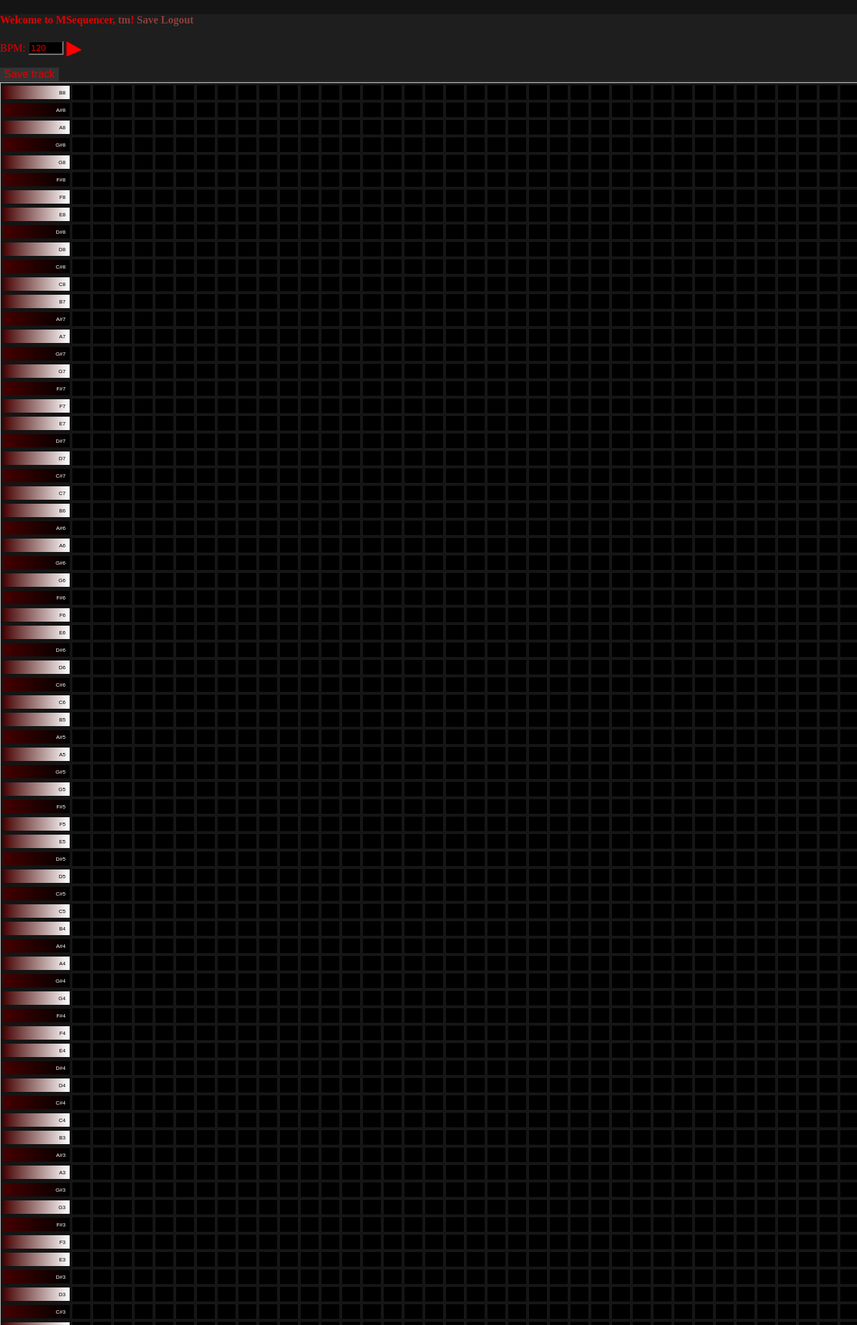
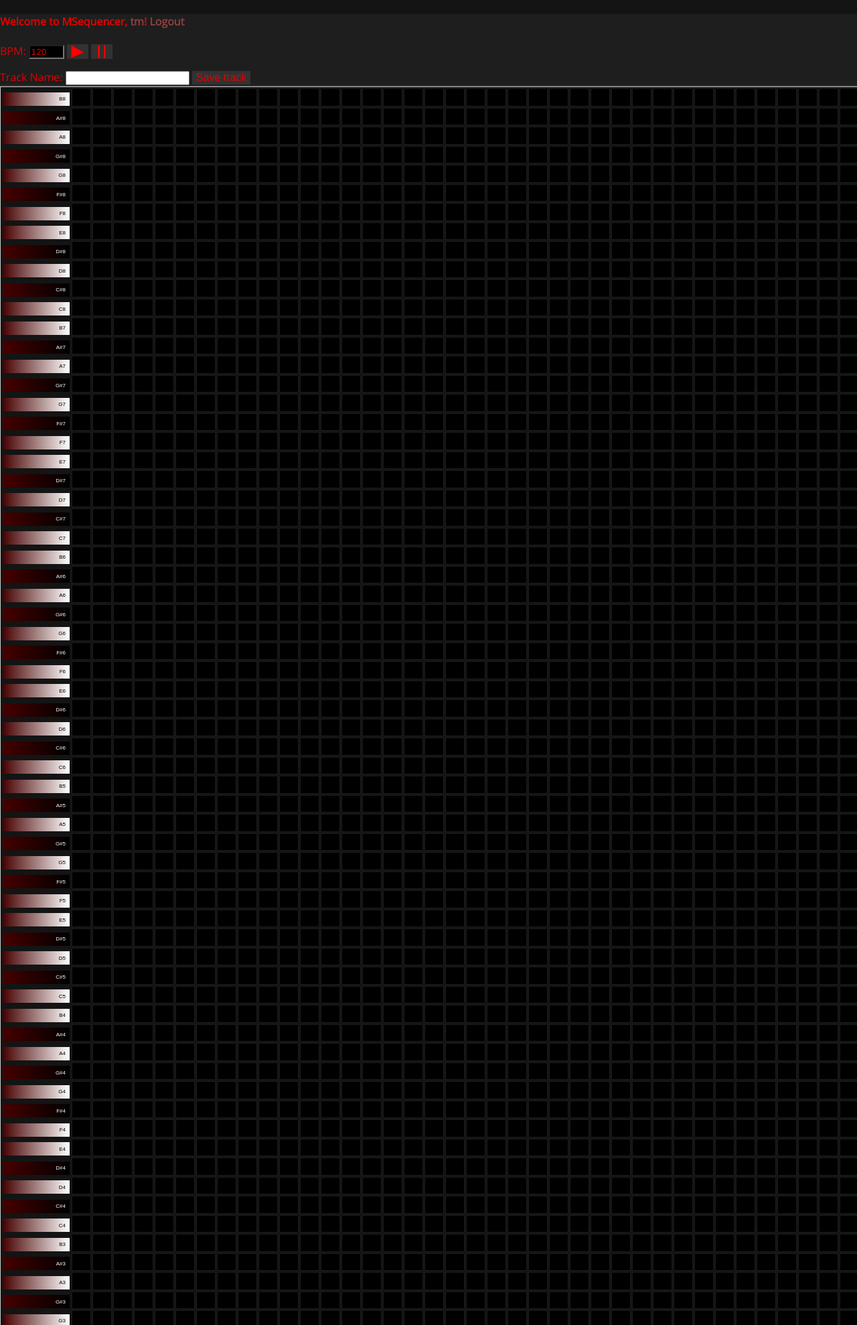
Before and after one commit to totalmoment/M-S-0.1.2, a Django app: page / in a window 1280 px wide. Shown: the top 1978 px of the page at 67% size. Run offline with Django 5.2, Linux system fonts and the light colour scheme; a user stored in the database is signed in.

Commit message:
megacommit

```diff
--- a/MS_APP/urls.py
+++ b/MS_APP/urls.py
@@ -3,8 +3,10 @@ from django.urls import path
 
 urlpatterns = [
     path('', views.SequencerView, name='sequencer'),
-    path('sequences/', views.SequencesListView, name='sequences'),
+    path('sequences/<int:id>/', views.SequencesListView, name='sequences'),
     path('profile/<int:id>/', views.ProfileView, name='profile'),
     path('sequence/<int:id>/', views.SequencerView, name='sequencer_with_id'),
+    path('edit_track/<int:id>/', views.EditTrackView, name='edit_track'),
+    path('info/<int:id>/', views.InfoView, name='track_info'),
     path('pagination/', views.PaginationView, name='pagination'),
 ]
--- a/MS_APP/views.py
+++ b/MS_APP/views.py
@@ -1,16 +1,19 @@
-from django.shortcuts import render
+from django.shortcuts import render, redirect
 from django.http import HttpResponse
 from .models import Track, Comment
 from django.core.paginator import Paginator
 from django.contrib.auth.models import User
+
 # Create your views here.
 def SequencerView(request):
     if request.method == 'GET':
         return render(request, 'piano_roll.html', context={"range": range(8,-1, -1), "notes": ["B", "A#", "A", "G#", "G", "F#", "F", "E", "D#", "D", "C#", "C" ]})
     if request.method == 'POST':
-        pass
-def SequencesListView(request):
+        print(request.body)
+        return HttpResponse(status=200, content='{"status":"success"}', content_type='application/json')
+def SequencesListView(request, id):
     if request.method == 'GET':
+        track = Track.objects.get(id=id)
         return render(request, 'sequences.html')
     if request.method == 'POST':
         pass
@@ -49,3 +52,23 @@ def PaginationView(request):
         return render(request, 'sequences.html', {'page_obj': page_obj})
     if request.method == 'POST':
         pass
+def EditTrackView(request, id):
+    if request.method == 'GET':
+        track = Track.objects.get(id=id)
+        return render(request, 'edit_track.html', {'track': track})
+    if request.method == 'POST':
+        track = Track.objects.get(id=id)
+        track.title = request.POST.get('title', track.title)
+        track.description = request.POST.get('description', track.description)
+        track.save()
+        return redirect('profile', id=track.author.id)
+def InfoView(request, id):
+    if request.method == 'GET':
+        track = Track.objects.get(id=id)
+        comments = Comment.objects.filter(track=track).order_by('-created_at')
+        return render(request, 'info.html', {'track': track, 'comments': comments})
+    if request.method == 'POST':
+        track = Track.objects.get(id=id)
+        content = request.POST.get('content')
+        Comment.objects.create(track=track, author=request.user, content=content)
+        return redirect('track_info', id=id)
--- a/static/scripts/addNoteToDB.js
+++ b/static/scripts/addNoteToDB.js
@@ -1,6 +1,6 @@
 const saveButton = document.getElementById('save-track');
 const token = document.getElementById('csrfToken').value;
-
+const trackNameInput = document.getElementById('trackNameInput');
 saveButton.addEventListener('click', () => {
     fetch('http://127.0.0.1:8000', {
         method: 'POST',
@@ -8,6 +8,6 @@ saveButton.addEventListener('click', () => {
             'Content-Type': 'application/json',
             'X-CSRFToken': token
         },
-        body: JSON.stringify({ action: 'save' })
+        body: JSON.stringify({ action: 'save', track_name: trackNameInput.value })
     })
 });
--- a/static/style.css
+++ b/static/style.css
@@ -1,8 +1,13 @@
-
+@font-face {
+  font-family: 'MyFont';
+  src: url('fonts/OpenSans-Regular.ttf') format('truetype');
+  font-weight: normal;
+  font-style: normal;
+}
 
 .btn-img {
-    width: 24px;
-    height: 24px;
+    width: 20px;
+    height: 20px;
     vertical-align: middle;
     cursor: pointer;
 }
@@ -36,6 +41,7 @@ a:hover {
 }
 
 body{
+    font-family: 'MyFont', 'truetype';
     margin: 0;
     color: rgb(225, 0, 0);
     background-color: rgb(20, 20, 20);
--- a/templates/piano_roll.html
+++ b/templates/piano_roll.html
@@ -12,7 +12,7 @@
         <header class="sticky1">
             <h4>
                 {% if request.user.is_authenticated %}
-                    Welcome to MSequencer, <a href="{%url 'profile' request.user.id%}">{{request.user.username}}</a>! <a href="{%url 'sequencer'%}">Save </a> <a href="{%url 'logout'%}"> Logout </a>
+                    Welcome to MSequencer, <a href="{%url 'profile' request.user.id%}">{{request.user.username}}</a>! <a href="{%url 'logout'%}"> Logout </a>
                 {%else%}
                     Welcome to MSequencer! If you want to save your song please <a href="{%url 'register'%}">register</a> or <a href="{%url 'login'%}">login</a>
                 {%endif%}
@@ -20,13 +20,17 @@
 
             <div class="upper-panel">
                 <p>
-                    BPM: <input type="number" class="inpt1" value="120" min="20" max="300" step="1" id="bpmInput">
-                    <img src="{% static 'sitemages/play.png' %}" alt="Play" id="playBtn" class="btn-img">
+                BPM: <input type="number" class="inpt1" value="120" min="20" max="300" step="1" id="bpmInput">
+                <button> <img src="{% static 'sitemages/play.png' %}" alt="Play" id="playBtn" class="btn-img"></button>
+                <button><img src="{% static 'sitemages/pause.png' %}" alt="Pause" id="pausepBtn" class="btn-img"></button>
                 </p>
             </div>
+            <div>
+            <input type="hidden" value="{{ csrf_token }}" id="csrfToken">
+            Track Name: <input type="text" class="inpt2" id="trackNameInput" name="track_name" required>
+            <button id="save-track" >Save track</button>
+            </div>
 
-            <input type="hidden" value="{{ csrf_token }}" id="csrfToken">
-            <button id="save-track" >Save track</button>
 
         </header>
 
```
Also changed, not shown: MS_APP/crud.py (added, +49 -0 lines), static/editinfo.css (added, +17 -0 lines), static/profile.css (+26 -3 lines), templates/edit_track.html (added, +23 -0 lines), templates/info.html (+9 -0 lines), templates/profile.html (+17 -4 lines), db.sqlite3, static/fonts/LEMONMILK-Regular.otf (added), static/fonts/OpenSans-Regular.ttf (added), static/sitemages/edit_track.png, static/sitemages/piano_roll.png (added).
